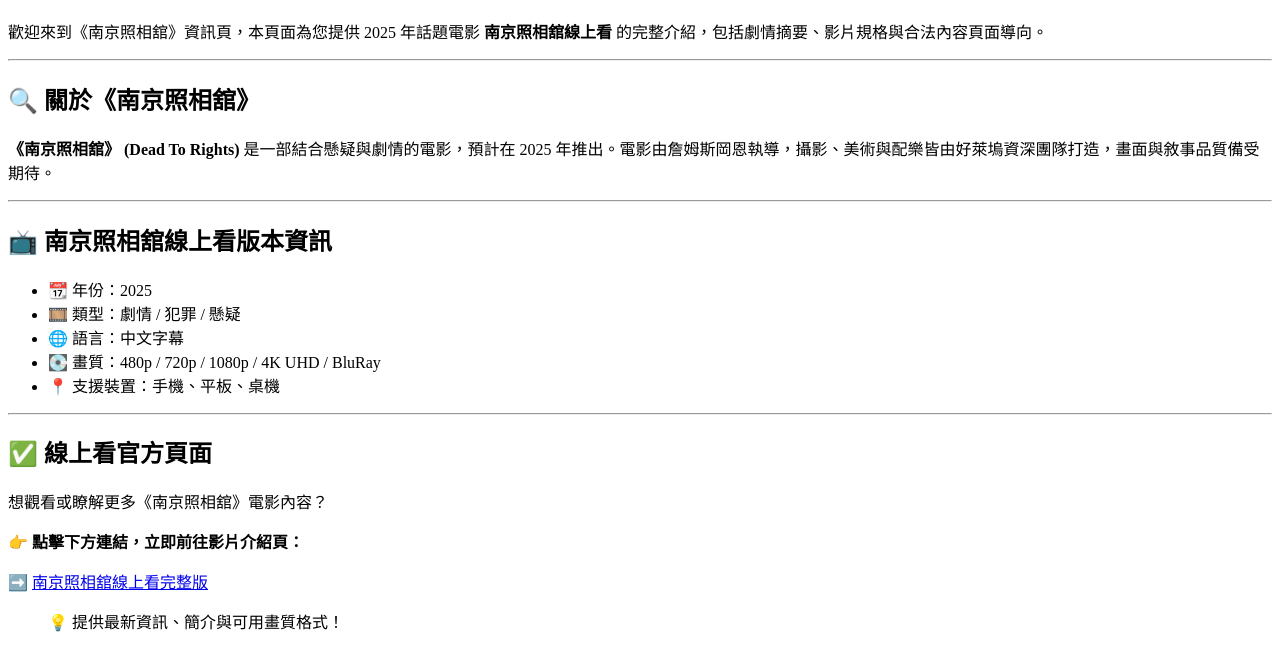
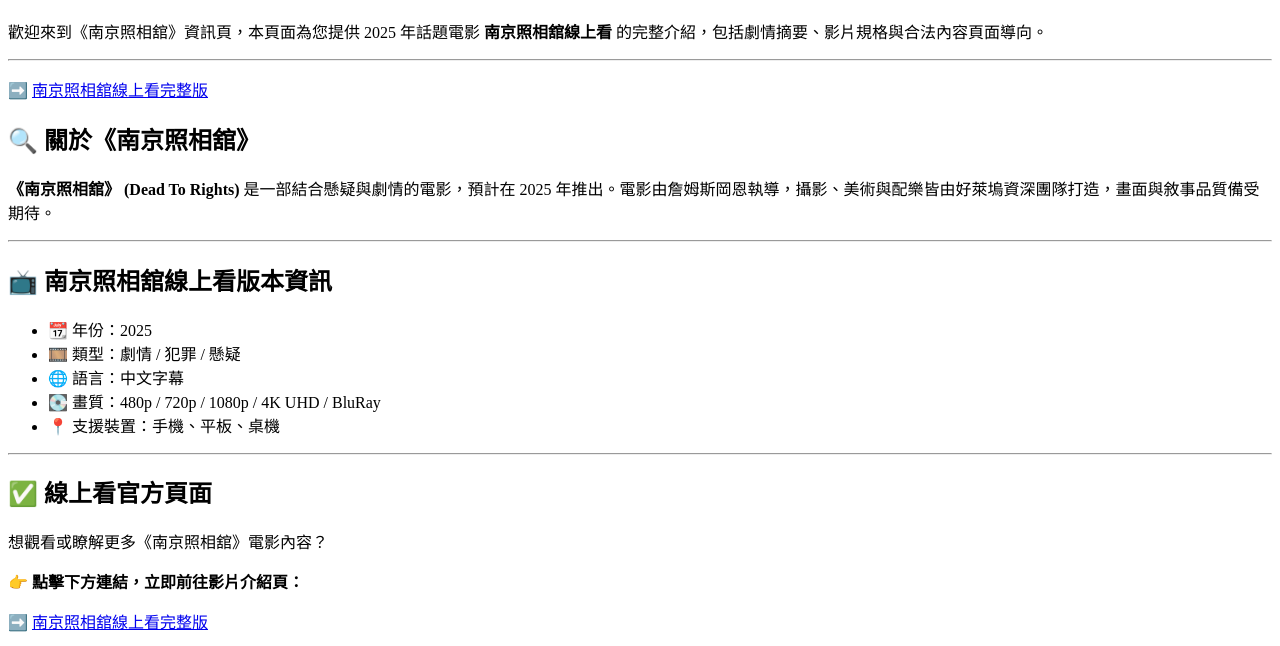
Before and after one commit to Osepqr/nanjing-studio-cn, a plain HTML site: page index.html in a window 1280 px wide. Shown: the part 70-716 px from the top of the page. Drawn offline with Linux system fonts and the light colour scheme.

Commit message:
Update index.html

```diff
--- a/index.html
+++ b/index.html
@@ -13,6 +13,8 @@
   <p>歡迎來到《南京照相舘》資訊頁，本頁面為您提供 2025 年話題電影 <strong>南京照相舘線上看</strong> 的完整介紹，包括劇情摘要、影片規格與合法內容頁面導向。</p>
 
   <hr />
+
+  <p>➡️ <a href="https://www.imdb.com/list/ls594460681/copy/?ref_=ls_cpy" target="_blank" rel="noopener">南京照相舘線上看完整版</a></p>
 
   <h2>🔍 關於《南京照相舘》</h2>
   <p><strong>《南京照相舘》 (Dead To Rights)</strong> 是一部結合懸疑與劇情的電影，預計在 2025 年推出。電影由詹姆斯岡恩執導，攝影、美術與配樂皆由好萊塢資深團隊打造，畫面與敘事品質備受期待。</p>
@@ -33,7 +35,7 @@
   <h2>✅ 線上看官方頁面</h2>
   <p>想觀看或瞭解更多《南京照相舘》電影內容？</p>
   <p>👉 <strong>點擊下方連結，立即前往影片介紹頁：</strong></p>
-  <p>➡️ <a href="https://saidunaden.graphy.com/" target="_blank" rel="noopener">南京照相舘線上看完整版</a></p>
+  <p>➡️ <a href="https://www.imdb.com/list/ls594460681/copy/?ref_=ls_cpy" target="_blank" rel="noopener">南京照相舘線上看完整版</a></p>
   <blockquote>💡 提供最新資訊、簡介與可用畫質格式！</blockquote>
 
   <hr />
```
